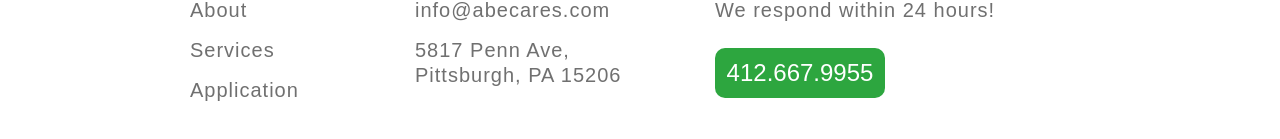
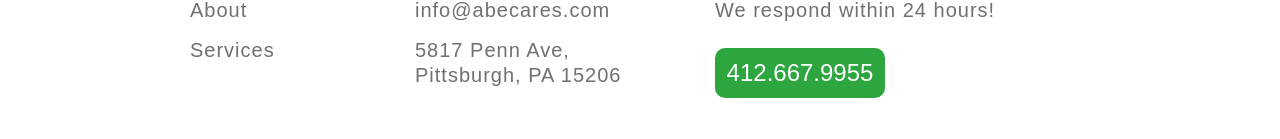
Before and after one commit to ECWireless/abecares, a Next.js app in the folder app/: page / in a window 1280 px wide. Shown: the part 4423-4562 px from the top of the page. Built offline with nearby package versions, Linux system fonts and the light colour scheme; a web font is replaced by a local one.

Commit message:
Temporarily remove application page

```diff
--- a/app/components/Footer.js
+++ b/app/components/Footer.js
@@ -9,9 +9,9 @@ export default function Footer(props) {
                 <div className="line" id="footer__line" />
                 <p className="p-s" id="footer__link" onClick={props.scrollToLocation.bind(this, 'about')}>About</p>
                 <p className="p-s" id="footer__link" onClick={props.scrollToLocation.bind(this, 'services')}>Services</p>
-                <Link href="/application">
+                {/* <Link href="/application">
                     <p className="p-s" id="footer__link">Application</p>
-                </Link>
+                </Link> */}
             </div>
 
             <div id="footer__contact-container">
```
